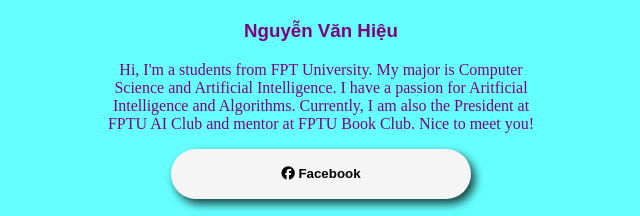
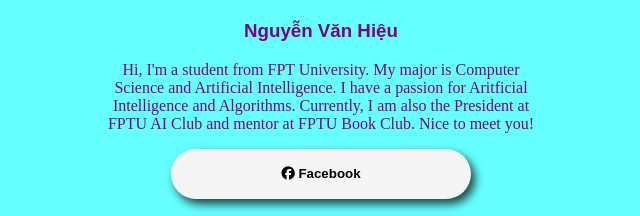
Before and after one commit to nvanhieu25/my-introduction, a plain HTML site: page index.html in a window 1280 px wide. Shown: the part 212-428 px from the top of the page, 319-959 px from the left. Drawn offline with Linux system fonts and the light colour scheme; a web font is replaced by a local one.

Commit message:
my introduction

```diff
--- a/index.html
+++ b/index.html
@@ -16,7 +16,7 @@
     <center>
         <img class = "avatar" src ="images/avatar.jpg" width="100">
         <h3>Nguyễn Văn Hiệu</h3>
-        <p style = "width: 450px;">Hi, I'm a students from FPT University. My major is Computer Science and Artificial Intelligence.
+        <p style = "width: 450px;">Hi, I'm a student from FPT University. My major is Computer Science and Artificial Intelligence.
             I have a passion for Aritficial Intelligence and Algorithms. Currently, I am also the President at FPTU AI Club and mentor at FPTU Book Club.
             Nice to meet you!
         </p>
```
